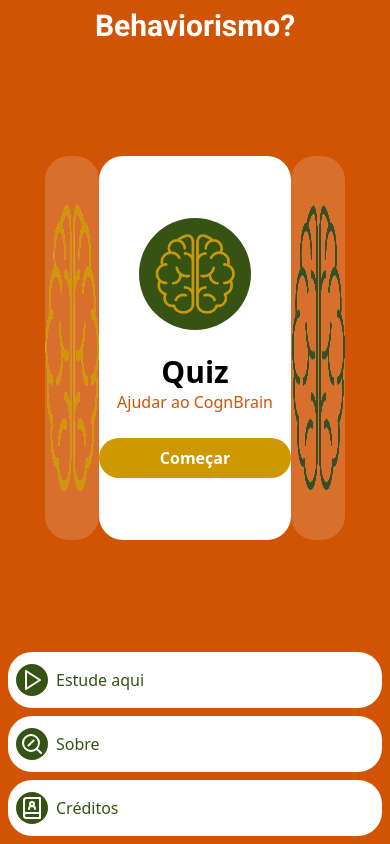
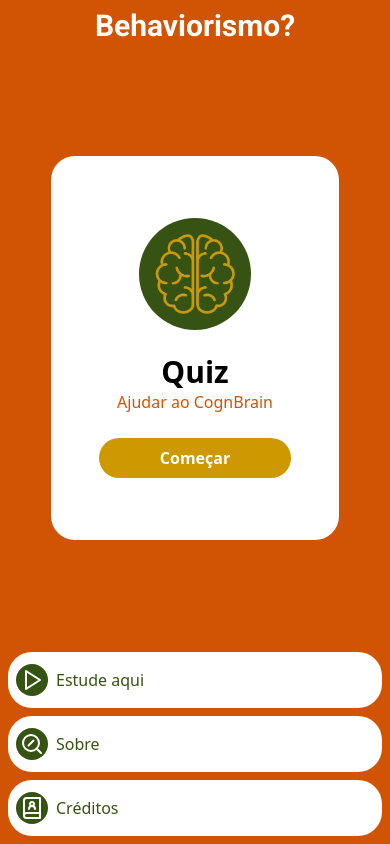
Before and after one commit to afonsomateus21/quiz-cognicao, a React (Vite) app: page / in a window 390 px wide. Built offline with nearby package versions, Linux system fonts and the light colour scheme.

Commit message:
fix: ajustes na responsividade da Home

```diff
--- a/src/components/IllustrationCard.tsx
+++ b/src/components/IllustrationCard.tsx
@@ -4,11 +4,11 @@ interface IllustrationCardProps {
 
 export function IllustrationCard({ image }: IllustrationCardProps) {
   return (
-    <div className="h-96 w-72 rounded-3xl bg-amber-600 flex flex-col items-center justify-center">
+    <div className="hidden md:h-96 w-72 rounded-3xl bg-amber-600 md:flex flex-col items-center justify-center">
       <img
         src={image}
         alt="Imagem do contorno de um cérebro colorido"
-        className="w-64 h-72"
+        className="w-20 h-20  md:w-64 md:h-72"
       />
     </div>
   );
--- a/src/pages/Home.tsx
+++ b/src/pages/Home.tsx
@@ -10,7 +10,7 @@ export function Home() {
     <div className="p-2 md:p-0 my-0 mx-auto h-full w-full md:h-3/4 md:w-3/4 flex flex-col justify-between items-center">
       <h1 className="font-roboto font-bold text-3xl md:text-5xl text-center text-white">Behaviorismo?</h1>
 
-      <div className="flex w-4/5 justify-evenly">
+      <div className="flex flex-col md:flex-row gap-3 lg:gap-2 md:w-full lg:w-4/5 items-center md:justify-evenly">
         <IllustrationCard image={ YellowBrain } />
 
         <StartGameCard />
```
